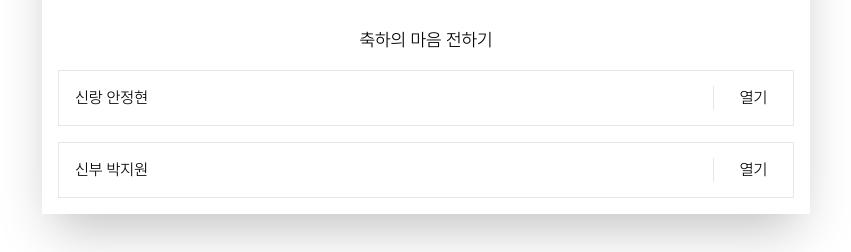
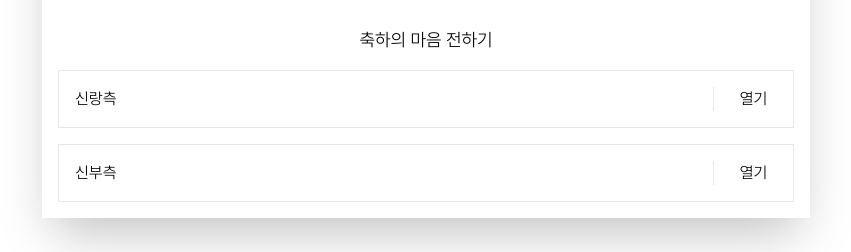
Before and after one commit to siner308/wedding, a Next.js app: page / in a window 1280 px wide. Shown: the part 3567-3819 px from the top of the page, without its empty margins (214-1065 px from the left). Built offline with nearby package versions, Linux system fonts and the light colour scheme.

Commit message:
계좌 번호 그룹 생성

```diff
--- /dev/null
+++ b/src/components/BankAccountGroup/BackAccountFamily.tsx
@@ -0,0 +1,79 @@
+import BankAccount from '@/components/BankAccountGroup/BankAccount';
+import { useState } from 'react';
+
+const bankAccountFamily = {
+  'bride': [
+    {
+      holderName: '박창규 (父)',
+      bankType: '농협은행',
+      bankNumber: '713-12-076881',
+    },
+    {
+      holderName: '이연화 (母)',
+      bankType: '대구은행',
+      bankNumber: '508-12-469611-5',
+    },
+    {
+      holderName: '박지원',
+      bankType: '카카오뱅크',
+      bankNumber: '3333-06-8895745',
+    },
+  ],
+  'groom': [
+    {
+      holderName: '안재흥 (父)',
+      bankType: '국민은행',
+      bankNumber: '048-21-0974-754',
+    },
+    {
+      holderName: '정선순 (母)',
+      bankType: '국민은행',
+      bankNumber: '828201-04-101984',
+    },
+    {
+      holderName: '안정현',
+      bankType: '신한은행',
+      bankNumber: '110-327-426606',
+    },
+  ],
+};
+
+type Props = {
+  type: 'bride' | 'groom';
+}
+
+const BankAccountFamily = (props: Props) => {
+  const { type } = props;
+  const [open, setOpen] = useState(false);
+
+  if (!bankAccountFamily[type]) return null;
+
+  return (
+    <div className={'border'}>
+      <div
+        className={'h-14 flex items-center justify-between cursor-pointer'}
+        onClick={() => setOpen(!open)}
+      >
+        <div className={'pl-4 align-middle'}>{type === 'bride' ? '신부' : '신랑'}측</div>
+        <div className={'border-l w-20 text-center'}>{open ? '닫기' : '열기'}</div>
+      </div>
+      <div
+        className={`flex flex-col gap-1`}
+      >
+        {open
+          ? bankAccountFamily[type]
+            .map((bankAccount, index) => (
+              <BankAccount
+                key={index}
+                holderName={bankAccount.holderName}
+                bankType={bankAccount.bankType}
+                bankNumber={bankAccount.bankNumber}
+              />
+            ))
+          : null}
+      </div>
+    </div>
+  );
+};
+
+export default BankAccountFamily;
--- a/src/components/BankAccountGroup/BankAccount.tsx
+++ b/src/components/BankAccountGroup/BankAccount.tsx
@@ -13,7 +13,6 @@ const BankAccount = (props: Props) => {
     bankNumber,
   } = props;
 
-  const [open, setOpen] = useState(false);
   const [copied, setCopied] = useState(false);
 
   useEffect(() => {
@@ -34,25 +33,22 @@ const BankAccount = (props: Props) => {
 
   return (
     <div className={'w-full'}>
-      <div className={'h-14 border flex items-center justify-between cursor-pointer'} onClick={() => setOpen(!open)}>
-        <div className={'pl-4 align-middle'}>{holderName}</div>
-        <div className={'border-l w-20 text-center'}>{open ? '닫기' : '열기'}</div>
-      </div>
-      {open && (
-        <div onClick={handleCopy} className={'h-20 border flex items-center justify-between bg-amber-100 cursor-pointer'}>
-          <div className={'pl-4 flex flex-col justify-center'}>
+      <div onClick={handleCopy} className={'h-20 flex items-center justify-between bg-amber-100 cursor-pointer'}>
+        <div className={'pl-4 justify-center'}>
           {copied
             ? <span>복사되었습니다</span>
             : (
-                <>
-                  <div>{bankType}</div>
-                  <div>{bankNumber}</div>
-                </>
+              <div>
+                <div className={'align-middle'}>{holderName}</div>
+                <div className={'flex gap-2'}>
+                  <span>{bankType}</span>
+                  <span>{bankNumber}</span>
+                </div>
+              </div>
             )}
         </div>
         <div className={'border-l w-20 text-center'}>복사</div>
       </div>
-      )}
     </div>
   );
 };
--- a/src/components/BankAccountGroup/index.tsx
+++ b/src/components/BankAccountGroup/index.tsx
@@ -1,4 +1,4 @@
-import BankAccount from '@/components/BankAccountGroup/BankAccount';
+import BankAccountFamily from '@/components/BankAccountGroup/BackAccountFamily';
 
 const BankAccountGroup = () => {
   return (
@@ -7,16 +7,8 @@ const BankAccountGroup = () => {
         축하의 마음 전하기
       </div>
       <div className={'flex flex-col gap-4 px-4'}>
-        <BankAccount
-          holderName={'신랑 안정현'}
-          bankType={'신한은행'}
-          bankNumber={'110-327-426606'}
-        />
-        <BankAccount
-          holderName={'신부 박지원'}
-          bankType={'카카오뱅크'}
-          bankNumber={'3333-06-8895745'}
-        />
+        <BankAccountFamily type={'groom'} />
+        <BankAccountFamily type={'bride'} />
       </div>
     </div>
   );
```
Lines whose indentation alone changed are shown as unchanged.
